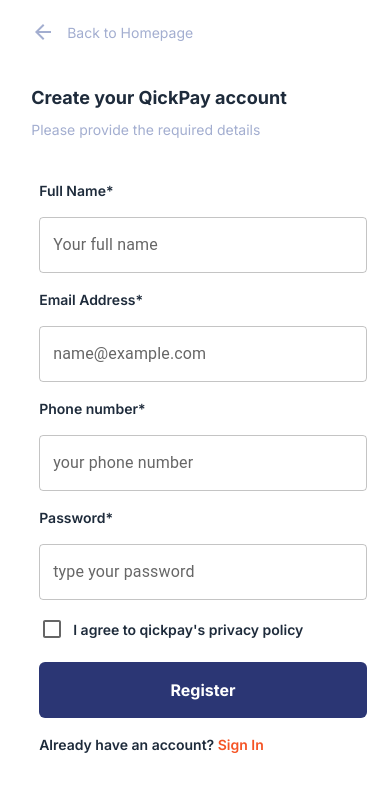
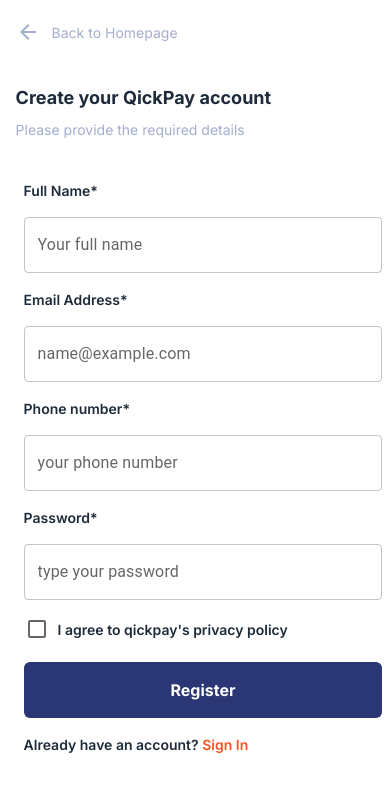
Before and after one commit to Clinzho1996/qickpay, a Next.js app: page /register in a window 390 px wide. Shown: the top 792 px of the page. Built offline with nearby package versions, Linux system fonts and the light colour scheme.

Commit message:
register page

```diff
--- a/src/app/login/page.jsx
+++ b/src/app/login/page.jsx
@@ -9,7 +9,7 @@
 function Login() {
   return (
     <div className="flex flex-row justify-between w-full my-5">
-      <div className="bg-white w-[100%] mx-0 px-[8%] md:w-[50%]">
+      <div className="bg-white w-[100%] px-[4%] md:px-[8%] md:w-[50%]">
         <div className="flex flex-row items-center justify-start gap-3">
           <ArrowBack className="text-[#A3AED0] text-[14px]" />
           <p className="text-[#A3AED0] text-[14px]">Back to Homepage</p>
--- a/src/app/register/page.jsx
+++ b/src/app/register/page.jsx
@@ -9,7 +9,7 @@
 function Register() {
   return (
     <div className="flex flex-row justify-between w-full my-5">
-      <div className="bg-white w-[100%] mx-0 px-[8%] md:w-[50%]">
+      <div className="bg-white w-[100%] px-[4%] md:px-[8%] md:w-[50%]">
         <div className="flex flex-row items-center justify-start gap-3">
           <ArrowBack className="text-[#A3AED0] text-[14px]" />
           <p className="text-[#A3AED0] text-[14px]">Back to Homepage</p>
```
